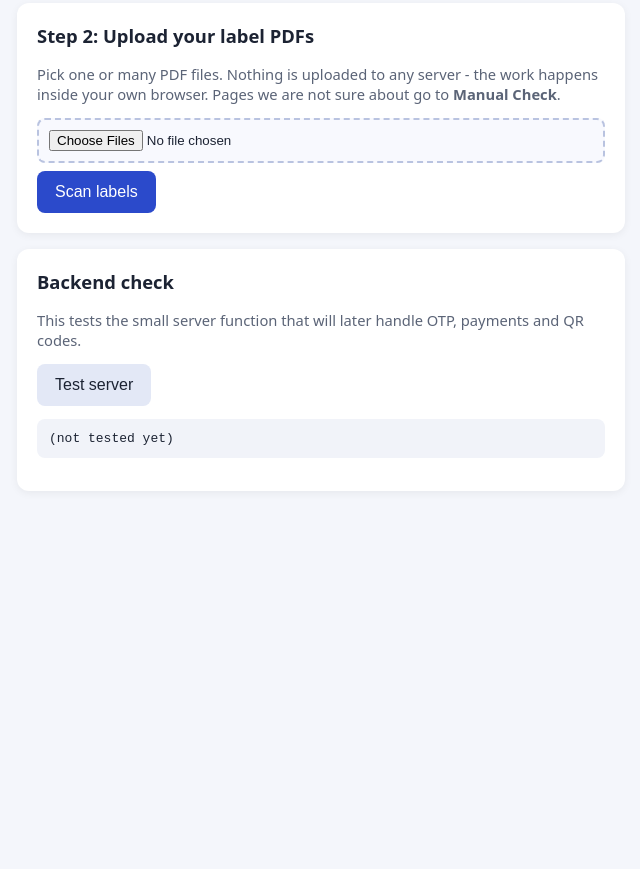
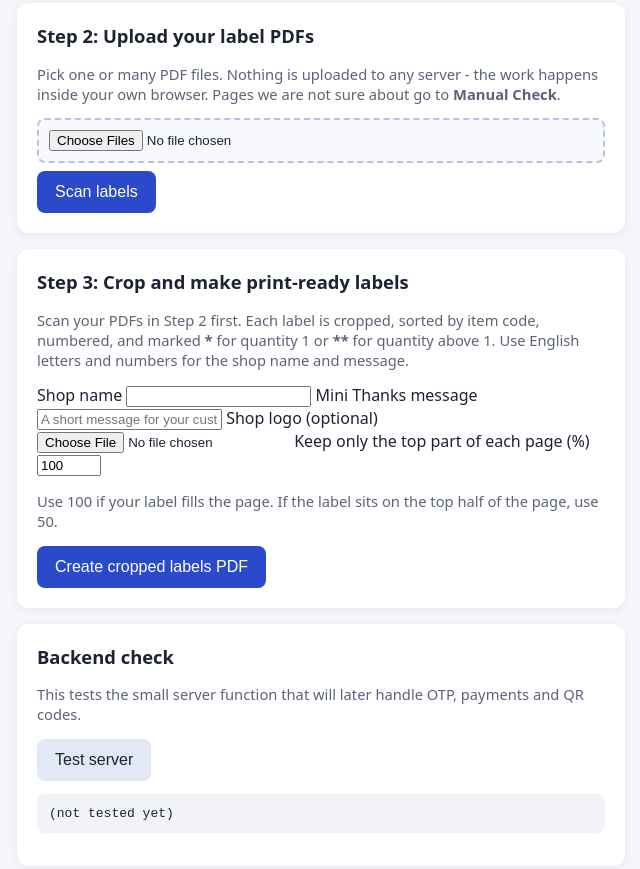
Before and after one commit to dsoumyajit023-jpg/packkaro, a plain HTML site: page index.html in a window 1280 px wide. Shown: the part 433-1302 px from the top of the page, without its empty margins (319-959 px from the left). Before the commit the page ends 956 px from the top, so only its background shows below. Drawn offline with Linux system fonts and the light colour scheme.

Commit message:
Update index.html

```diff
--- a/index.html
+++ b/index.html
@@ -51,6 +51,41 @@
     </section>
 
     <section class="card">
+      <h2>Step 3: Crop and make print-ready labels</h2>
+      <p class="hint">
+        Scan your PDFs in Step 2 first. Each label is cropped, sorted by item code,
+        numbered, and marked <b>*</b> for quantity 1 or <b>**</b> for quantity above 1.
+        Use English letters and numbers for the shop name and message.
+      </p>
+
+      <label class="field">Shop name
+        <input type="text" id="shop-name" maxlength="40" />
+      </label>
+      <label class="field">Mini Thanks message
+        <input type="text" id="thanks-msg" maxlength="80" placeholder="A short message for your customer" />
+      </label>
+      <label class="field">Shop logo (optional)
+        <input type="file" id="logo-input" accept="image/png,image/jpeg" />
+      </label>
+      <img id="logo-preview" alt="Your logo" hidden />
+      <button id="logo-clear" type="button" class="secondary small" hidden>Remove logo</button>
+
+      <label class="field">Keep only the top part of each page (%)
+        <input type="number" id="top-percent" min="20" max="100" value="100" />
+      </label>
+      <p class="hint">Use 100 if your label fills the page. If the label sits on the top half of the page, use 50.</p>
+
+      <div class="actions">
+        <button id="make-btn" type="button" disabled>Create cropped labels PDF</button>
+      </div>
+      <div id="make-progress-wrap" hidden>
+        <progress id="make-bar" value="0" max="100"></progress>
+        <p id="make-text"></p>
+      </div>
+      <div id="make-results"></div>
+    </section>
+
+    <section class="card">
       <h2>Backend check</h2>
       <p class="hint">This tests the small server function that will later handle OTP, payments and QR codes.</p>
       <button id="ping-btn" type="button" class="secondary">Test server</button>
@@ -60,6 +95,7 @@
 
   <!-- PDF.js reads text from PDFs inside the browser (free, from a public CDN) -->
   <script src="https://cdnjs.cloudflare.com/ajax/libs/pdf.js/3.11.174/pdf.min.js"></script>
+  <script src="https://cdnjs.cloudflare.com/ajax/libs/pdf-lib/1.17.1/pdf-lib.min.js"></script>
   <script src="app.js"></script>
 </body>
 </html>
```
